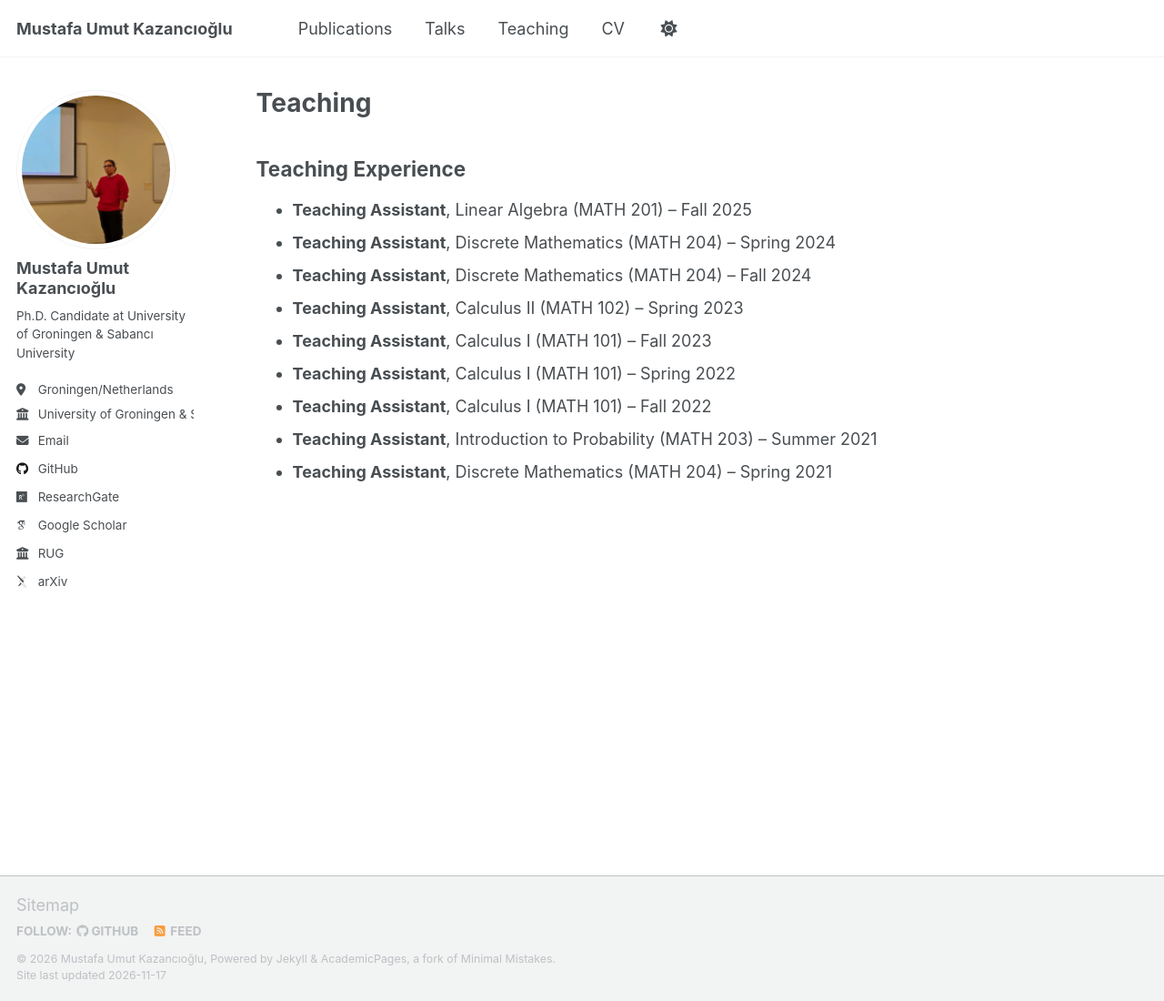
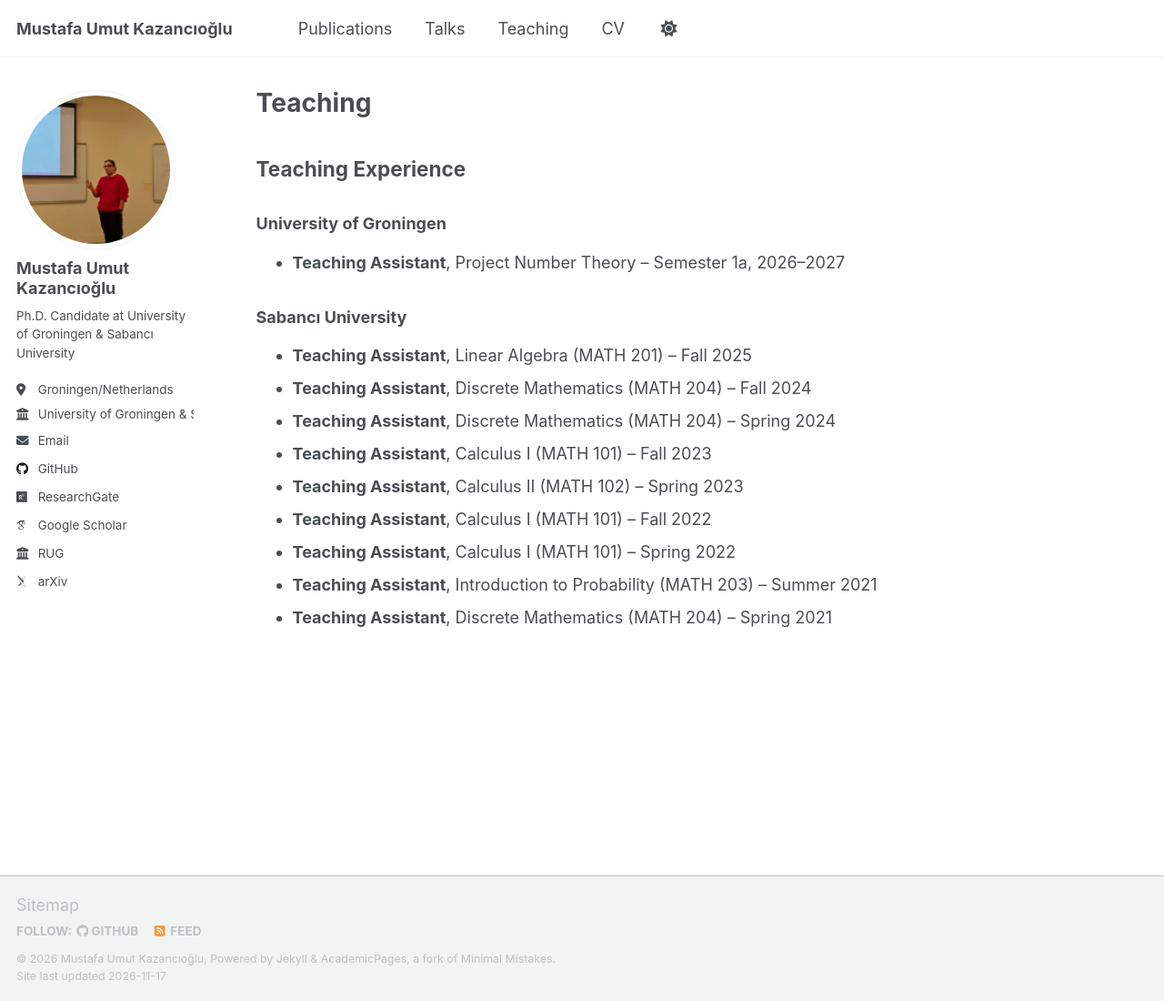
Before and after one commit to MusUmKaz/musumkaz.github.io, a Jekyll site: the page built from _pages/teaching.md, in a window 1280 px wide and 1100 px high. Shown: the whole window at 91% size. Built offline with Jekyll 4.4.1, drawn with Linux system fonts in a browser that asks for light colours; some web fonts are replaced; a script that is not in the unit is left out.

Commit message:
Update teaching experience entries for clarity

```diff
--- a/_pages/teaching.md
+++ b/_pages/teaching.md
@@ -6,12 +6,19 @@ author_profile: true
 ---
 
 ## Teaching Experience
+
+### University of Groningen
+
+- **Teaching Assistant**, Project Number Theory – Semester 1a, 2026–2027
+
+### Sabancı University
+
 - **Teaching Assistant**, Linear Algebra (MATH 201) – Fall 2025
+- **Teaching Assistant**, Discrete Mathematics (MATH 204) – Fall 2024
 - **Teaching Assistant**, Discrete Mathematics (MATH 204) – Spring 2024
-- **Teaching Assistant**, Discrete Mathematics (MATH 204) – Fall 2024
+- **Teaching Assistant**, Calculus I (MATH 101) – Fall 2023
 - **Teaching Assistant**, Calculus II (MATH 102) – Spring 2023
-- **Teaching Assistant**, Calculus I (MATH 101) – Fall 2023
+- **Teaching Assistant**, Calculus I (MATH 101) – Fall 2022
 - **Teaching Assistant**, Calculus I (MATH 101) – Spring 2022
-- **Teaching Assistant**, Calculus I (MATH 101) – Fall 2022
 - **Teaching Assistant**, Introduction to Probability (MATH 203) – Summer 2021
 - **Teaching Assistant**, Discrete Mathematics (MATH 204) – Spring 2021
```
